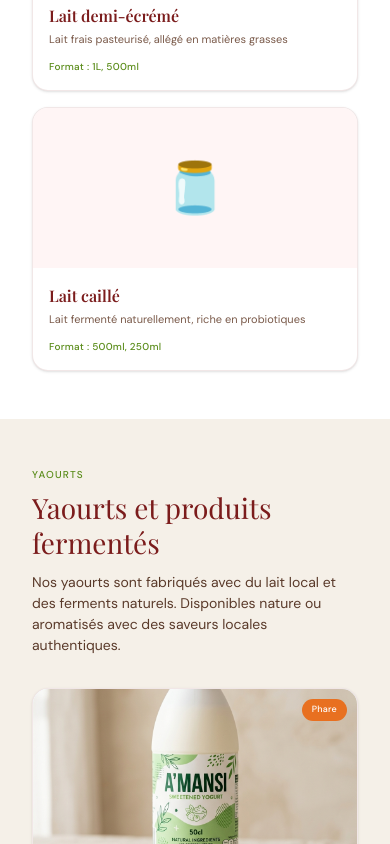
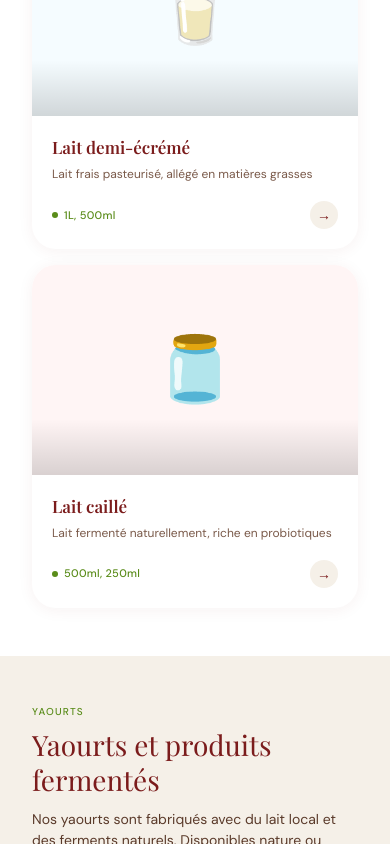
Before and after one commit to Richouf95/a-mainsi, a Next.js app: page /produits in a window 390 px wide. Shown: the part 1580-2424 px from the top of the page. Built offline with nearby package versions, Linux system fonts and the light colour scheme; a web font is replaced by a local one.

Commit message:
feat: enhance ProductCard styling and layout for improved visual appeal and responsiveness

```diff
--- a/app/produits/page.tsx
+++ b/app/produits/page.tsx
@@ -130,15 +130,16 @@ export default function Produits() {
   const ProductCard = ({ prod, i }: { prod: Product; i: number }) => (
     <motion.div
       key={i}
-      initial={{ opacity: 0, y: 20 }}
+      initial={{ opacity: 0, y: 24 }}
       whileInView={{ opacity: 1, y: 0 }}
       viewport={{ once: true }}
-      transition={{ duration: 0.5, delay: i * 0.1 }}
-      whileHover={{ y: -4 }}
-      className="bg-white rounded-2xl overflow-hidden border border-[#7B1C1C]/10 cursor-pointer shadow-sm hover:shadow-md transition-shadow"
+      transition={{ duration: 0.5, delay: i * 0.08 }}
+      whileHover={{ y: -6 }}
+      className="group bg-white rounded-3xl overflow-hidden cursor-pointer shadow-[0_2px_16px_rgba(123,28,28,0.06)] hover:shadow-[0_12px_40px_rgba(123,28,28,0.13)] transition-all duration-300"
     >
+      {/* Image */}
       <div
-        className="h-[160px] flex items-center justify-center text-[50px] relative overflow-hidden"
+        className="relative h-[210px] overflow-hidden"
         style={{ background: prod.bg }}
       >
         {prod.image ? (
@@ -146,32 +147,48 @@ export default function Produits() {
             src={prod.image}
             alt={prod.name}
             fill
-            className="object-cover"
+            className="object-cover group-hover:scale-105 transition-transform duration-500"
           />
         ) : (
-          <span className="text-[50px]">{prod.emoji}</span>
+          <div className="w-full h-full flex items-center justify-center">
+            <span className="text-[64px] group-hover:scale-110 transition-transform duration-300">
+              {prod.emoji}
+            </span>
+          </div>
         )}
+        {/* gradient bas */}
+        <div className="absolute inset-x-0 bottom-0 h-14 bg-gradient-to-t from-black/15 to-transparent" />
         {prod.badge && (
           <span
-            className="absolute top-2.5 right-2.5 text-white text-[9px] font-medium rounded-full px-2.5 py-1 tracking-wide z-10"
+            className="absolute top-3 left-3 text-white text-[10px] font-medium rounded-full px-3 py-1 tracking-wide z-10 backdrop-blur-sm"
             style={{ background: prod.badgeBg }}
           >
             {prod.badge}
           </span>
         )}
       </div>
-      <div className="p-4">
+
+      {/* Contenu */}
+      <div className="p-5">
         <div
           style={{ fontFamily: "var(--font-serif)" }}
-          className="text-[16px] text-[#7B1C1C] font-semibold mb-1"
+          className="text-[17px] text-[#7B1C1C] font-semibold leading-snug mb-1.5"
         >
           {prod.name}
         </div>
-        <div className="text-[11px] text-[#7a5a4a] leading-snug mb-3">
+        <p className="text-[12px] text-[#7a5a4a] leading-relaxed mb-4">
           {prod.desc}
-        </div>
-        <div className="text-[10px] text-[#5A8C1A] font-medium tracking-wide">
-          Format : {prod.volume}
+        </p>
+        <div className="flex items-center justify-between">
+          <div className="flex items-center gap-1.5">
+            <span className="w-1.5 h-1.5 rounded-full bg-[#5A8C1A] shrink-0" />
+            <span className="text-[11px] text-[#5A8C1A] font-medium tracking-wide">
+              {prod.volume}
+            </span>
+          </div>
+          <div className="w-7 h-7 rounded-full bg-[#F5F0E8] flex items-center justify-center text-[#7B1C1C] text-sm group-hover:bg-[#7B1C1C] group-hover:text-white transition-colors duration-200">
+            →
+          </div>
         </div>
       </div>
     </motion.div>
```
